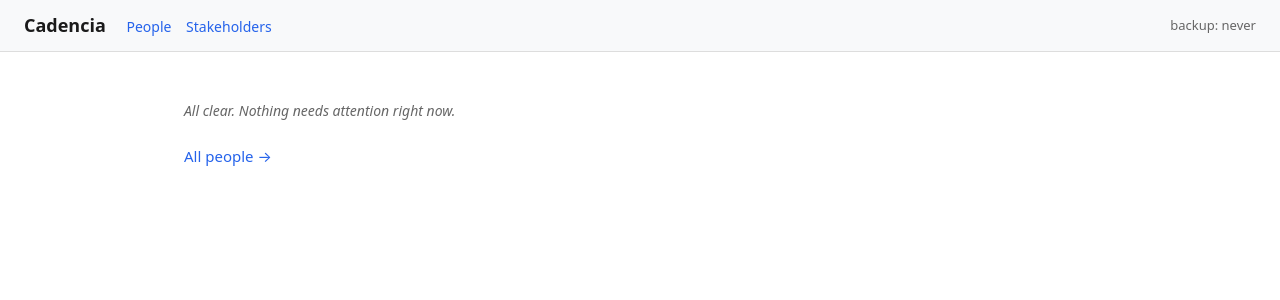
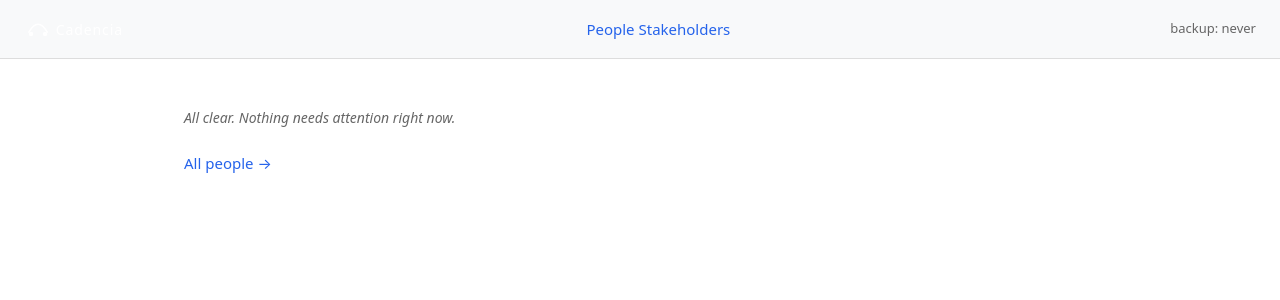
Before and after one commit to apojomovsky/cadencia, a FastAPI app: page / in a window 1280 px wide. Shown: the top 300 px of the page. Run offline with FastAPI, Linux system fonts and the light colour scheme; data that the repository does not hold is empty; parts of the project's set-up code (start-up, migrations or seed data) failed here and were passed over.

Commit message:
feat(ui): navy header with SVG wordmark and Inter font

```diff
--- a/app/src/cadencia/web/templates/base.html
+++ b/app/src/cadencia/web/templates/base.html
@@ -4,19 +4,21 @@
   <meta charset="utf-8">
   <meta name="viewport" content="width=device-width, initial-scale=1">
   <title>{% block title %}Cadencia{% endblock %}</title>
+  <link rel="preconnect" href="https://fonts.googleapis.com">
+  <link rel="preconnect" href="https://fonts.gstatic.com" crossorigin>
+  <link href="https://fonts.googleapis.com/css2?family=Inter:wght@300;400;500;600;700&display=swap" rel="stylesheet">
   <link rel="stylesheet" href="/static/style.css">
   <script src="/static/htmx.min.js" defer></script>
 </head>
 <body>
   <header class="site-header">
-    <h1>
-      <a href="/" style="color: inherit; text-decoration: none;">Cadencia</a>
-      <span style="font-weight: 400; font-size: 14px; margin-left: 16px;">
-        <a href="/people">People</a>
-        &nbsp;&nbsp;
-        <a href="/stakeholders">Stakeholders</a>
-      </span>
-    </h1>
+    <a href="/" class="site-logo">
+      <img src="/static/logo-wordmark-white.svg" alt="Cadencia" height="28">
+    </a>
+    <nav class="site-nav">
+      <a href="/people" class="nav-link {% block nav_people %}{% endblock %}">People</a>
+      <a href="/stakeholders" class="nav-link {% block nav_stakeholders %}{% endblock %}">Stakeholders</a>
+    </nav>
     <div class="backup-status {% if backup_overdue %}overdue{% endif %}">
       {% if backup_overdue %}
         backup: OVERDUE
```
